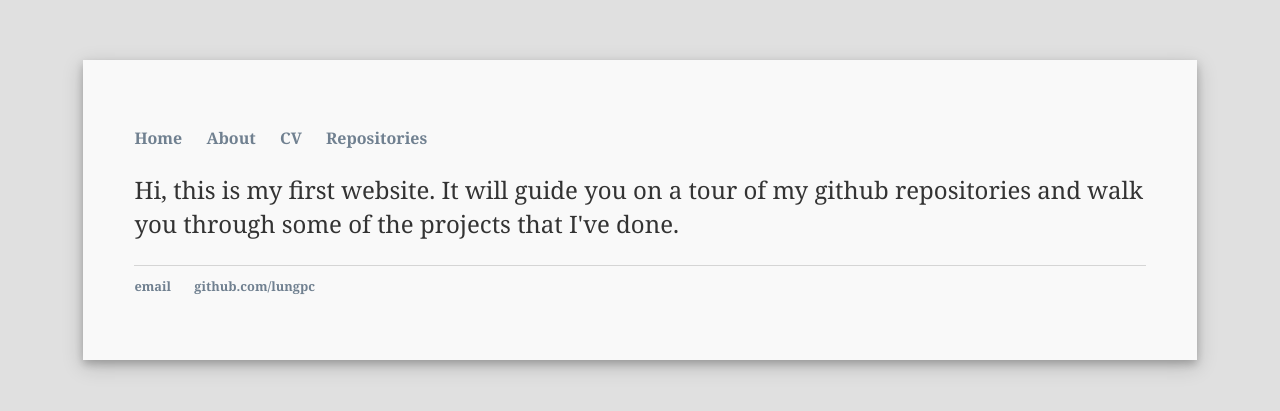
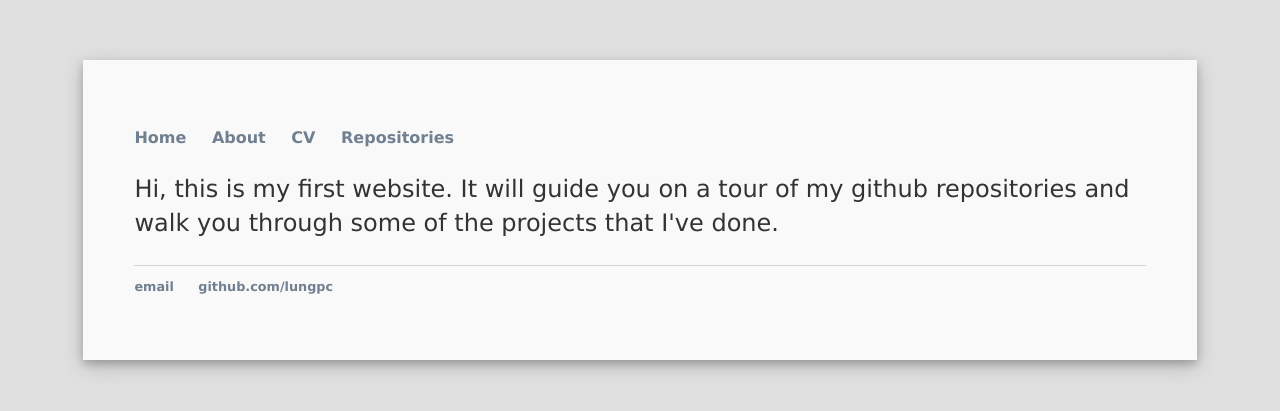
Before and after one commit to lungpc/lungpc.github.io, a Jekyll site: the page built from index.html, in a window 1280 px wide. Shown: the top 411 px of the page. Built offline with Jekyll 4.4.1, drawn with Linux system fonts in a browser that asks for light colours.

Commit message:
Update style.css

```diff
--- a/css/style.css
+++ b/css/style.css
@@ -19,7 +19,7 @@
 
 nav ul, footer ul {
     font-size: 1em;
-    font-family: 'Georgia', 'Arial', 'Sans-Serif';
+    font-family: 'Verdana', 'Arial', 'Sans-Serif';
     padding: 0px;
     list-style: none;
     font-weight: bold;
@@ -42,9 +42,9 @@
 
 a:hover { color: black; }
 
-p, ul { font-size: 1.5em; line-height: 1.4em; color: #333; font-family: 'Georgia', 'Verdana'; }
+p, ul { font-size: 1.5em; line-height: 1.4em; color: #333; font-family: 'Verdana', 'Arial'; }
 
-h1, h2, h3, h4 { font-family: 'Georgia', 'Arial', 'Sans-Serif'; }
+h1, h2, h3, h4 { font-family: 'Verdana', 'Arial', 'Sans-Serif'; }
 h1 { font-size: 3em;  }
 h2 { font-size: 2.7em; }
 h3 { font-size: 2.3em; }
```
